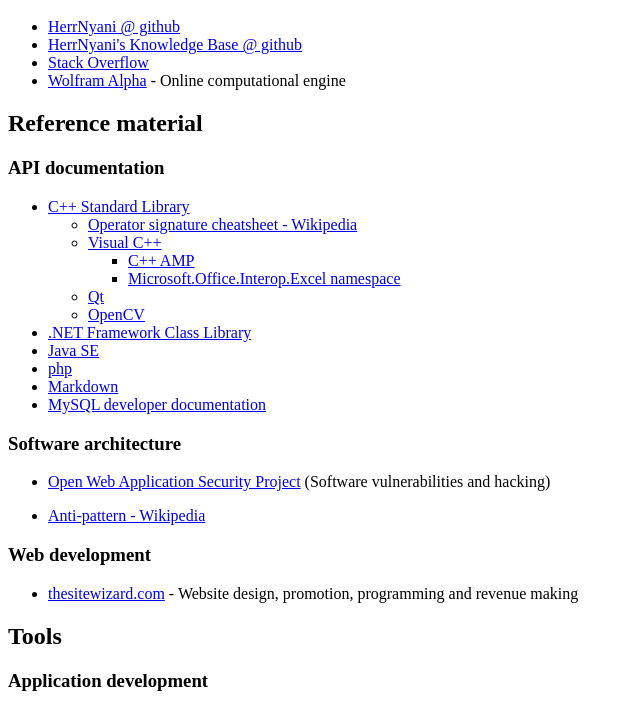
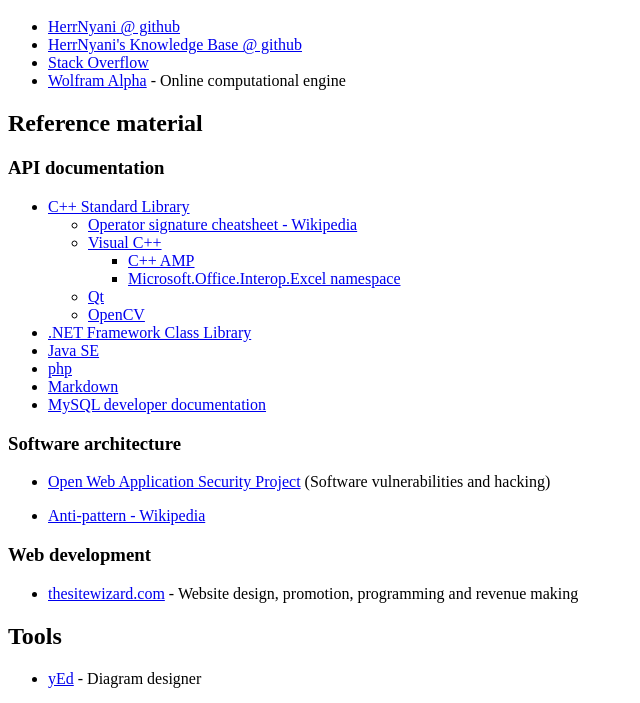
Before and after one commit to HerrNyani/herrnyani.github.io, a plain HTML site: page bookmarks/index.html in a window 1280 px wide. Shown: the part 48-751 px from the top of the page, without its empty margins (0-640 px from the left). Drawn offline with Linux system fonts and the light colour scheme.

Commit message:
Update index.html

```diff
--- a/bookmarks/index.html
+++ b/bookmarks/index.html
@@ -50,6 +50,9 @@
 </ul>
 
 <h2>Tools</h2>
+<ul>
+    <li><a href="https://www.yworks.com/downloads#yEd">yEd</a> - Diagram designer</li>
+</ul>
 <h3>Application development</h3>
 <ul>
     <li><a href="http://www.regexr.com/">RegExr</a> - Online regular expression editor.</li>
```
